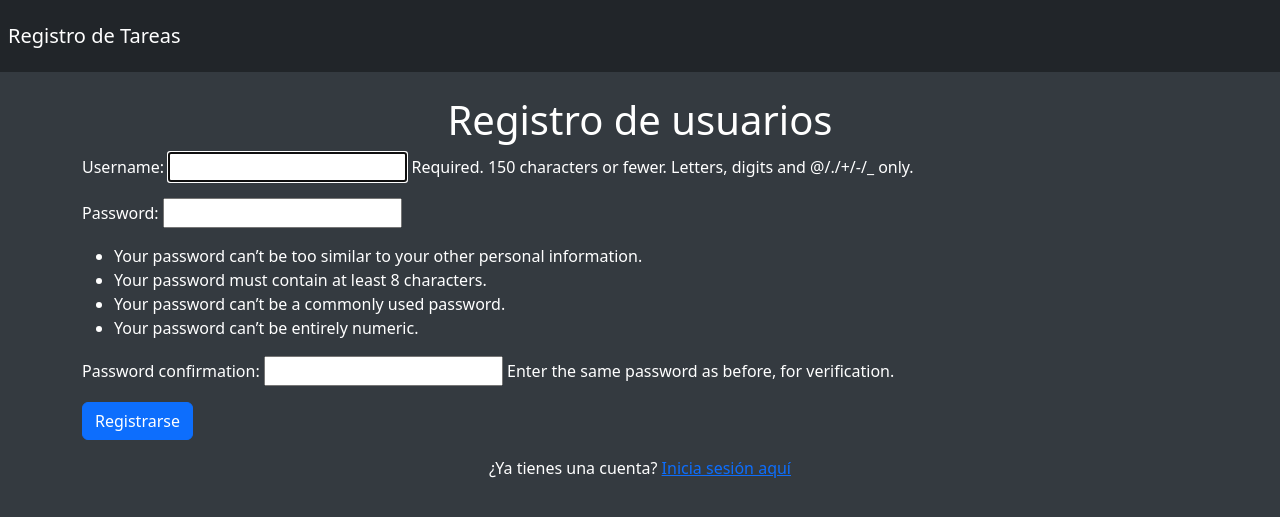
After one commit to ferjd/TasksFer, a Django app: page /tasks/register/ in a window 1280 px wide. The commit adds this page. Shown: the top 517 px of the page. Run offline with Django 4.2, Linux system fonts and the light colour scheme.

Commit message:
registro de usuarios

```diff
--- a/tasks/templates/base.html
+++ b/tasks/templates/base.html
@@ -16,6 +16,7 @@
     <nav class="navbar navbar-dark bg-dark text-light ">
         <span class="navbar-brand m-lg-2">Registro de Tareas</span>
         {% if user.is_authenticated %}
+        <span class="navbar-text text-light m-lg-2">Bienvenido, {{ user.username }}</span>
         <a class="nav-link text-light m-lg-2" href="{% url 'logout' %}">LogOut</a>
         {% endif %}
     </nav>
--- /dev/null
+++ b/tasks/templates/registration/register.html
@@ -0,0 +1,15 @@
+{% extends 'base.html' %}
+
+{% block content %}
+<div class="container">
+    <h1 class="text-center mt-4">Registro de usuarios</h1>
+    <form method="post">
+        {% csrf_token %}
+        {{ form.as_p }}
+        <button type="submit" class="btn btn-primary">Registrarse</button>
+    </form>
+    <div class="text-center mt-3">
+        <p>¿Ya tienes una cuenta? <a href="{% url 'login' %}">Inicia sesión aquí</a></p>
+    </div>
+</div>
+{% endblock %}
--- a/tasks/urls.py
+++ b/tasks/urls.py
@@ -3,6 +3,7 @@ from . import views
 
 urlpatterns = [
     path('', views.task_list, name='task_list'),
+    path('register/', views.register, name='register'),
     path('create/', views.create_task, name='create_task'),
     path('tasks/update_status/<int:task_id>/', views.update_status, name='update_status'),
     path('update_importance/<int:task_id>/', views.update_importance, name='update_importance'),
--- a/tasks/views.py
+++ b/tasks/views.py
@@ -3,6 +3,8 @@ from django.contrib.auth.decorators import login_required
 from .models import Task
 from django.contrib.auth.models import User
 from django.db.models import Q
+from django.contrib.auth.forms import UserCreationForm
+from django.contrib.auth import login
 
 @login_required
 def task_list(request):
@@ -70,3 +72,15 @@ def delete_task(request, task_id):
     task = Task.objects.get(id=task_id)
     task.delete()
     return redirect('task_list')
+
+
+def register(request):
+    if request.method == 'POST':
+        form = UserCreationForm(request.POST)
+        if form.is_valid():
+            user = form.save()
+            login(request, user)
+            return redirect('task_list')
+    else:
+        form = UserCreationForm()
+    return render(request, 'registration/register.html', {'form': form})
--- a/todoapp/templates/login.html
+++ b/todoapp/templates/login.html
@@ -18,5 +18,9 @@
        <br>
        <button type="submit" class="btn btn-primary">Iniciar sesión</button>
    </form>
+   <br>
+   <div class="text-center mt-3">
+    <p>¿No tienes una cuenta? <a href="{% url 'register' %}">Regístrate aquí</a></p>
+</div>
 </div>
 {% endblock %}
```
Also changed, not shown: db.sqlite3.
